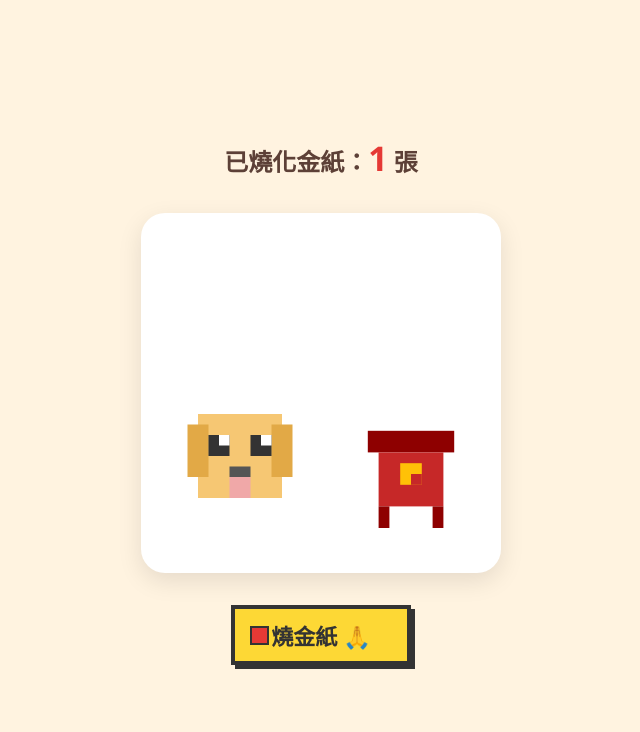
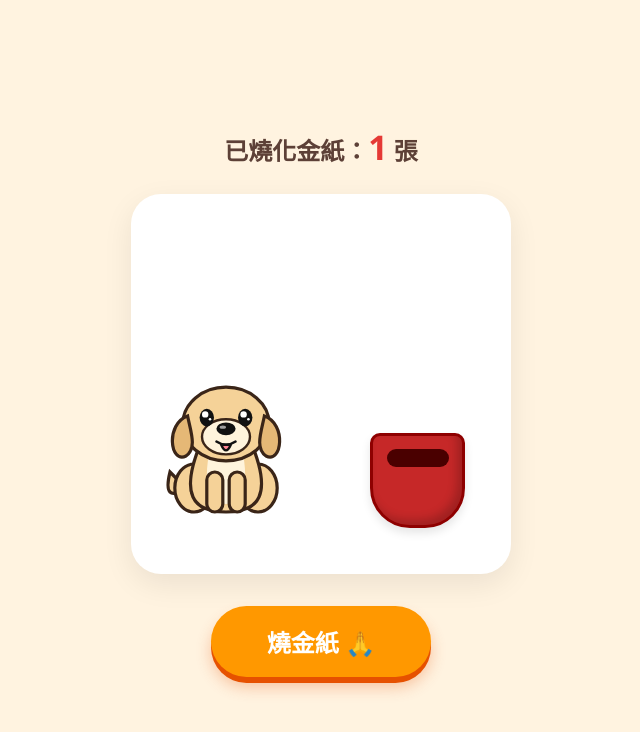
Before and after one commit to Misunwen/viewport, a plain HTML site: page index.html in a window 1280 px wide. Both pictures are taken after a click on the button "燒金紙 🙏". Shown: the whole page, without its empty margins (319-959 px from the left). Drawn offline with Linux system fonts and the light colour scheme.

Commit message:
Add files via upload

```diff
--- a/index.html
+++ b/index.html
@@ -3,12 +3,10 @@
 <head>
 <meta charset="UTF-8">
 <meta name="viewport" content="width=device-width, initial-scale=1.0, maximum-scale=1.0, user-scalable=no">
-<title>點陣拉不拉多燒金紙 (動畫升級版)</title>
+<title>Q版拉不拉多燒金紙 (超萌還原版)</title>
 <style>
-  /* 基礎設定與手機版型自動適配 */
-  * {
-    box-sizing: border-box;
-  }
+  /* 基礎設定與自動適配 */
+  * { box-sizing: border-box; }
   body {
     margin: 0;
     padding: 20px;
@@ -23,169 +21,161 @@
     touch-action: manipulation;
   }
 
-  /* 記數器：使用響應式字型大小 */
+  /* 記數器 */
   .counter {
     font-size: clamp(18px, 5vw, 24px);
     font-weight: bold;
-    margin-bottom: 4vh;
+    margin-bottom: 3vh;
     color: #5D4037;
     text-align: center;
+    z-index: 10;
   }
   .counter span {
     color: #E53935;
     font-size: clamp(26px, 7vw, 34px);
   }
 
-  /* 遊戲場景容器：自動適配手機螢幕寬度與高度，保持正方形 */
+  /* 遊戲場景容器 */
   #scene {
     position: relative;
     width: 85vw;
     height: 85vw;
-    max-width: 360px;
-    max-height: 360px;
+    max-width: 380px;
+    max-height: 380px;
     background: #ffffff;
-    border-radius: 24px;
-    box-shadow: 0 8px 24px rgba(0,0,0,0.1);
+    border-radius: 30px;
+    box-shadow: 0 10px 30px rgba(0,0,0,0.08);
     margin-bottom: 4vh;
     overflow: hidden;
   }
 
-  /* 點陣狗狗：使用百分比定位與縮放 */
+  /* 參考圖片繪製的超萌拉不拉多 */
   .dog {
     position: absolute;
-    left: 10%;
-    bottom: 15%;
-    width: 35%;
-    height: 35%;
+    left: 4%;
+    bottom: 12%;
+    width: clamp(120px, 35vw, 160px);
+    height: clamp(120px, 35vw, 160px);
     z-index: 2;
+    transform-origin: bottom center;
   }
 
   /* 金爐容器 */
   .urn-container {
     position: absolute;
-    right: 10%;
-    bottom: 10%;
-    width: 30%;
-    height: 35%;
+    right: 12%;
+    bottom: 12%;
+    width: 25%;
+    height: 25%;
     display: flex;
     align-items: flex-end;
     justify-content: center;
     z-index: 3;
   }
 
+  /* Q版金爐 */
   .urn {
     width: 100%;
     height: 100%;
+    background: #C62828;
+    border: 3px solid #8E0000;
+    border-radius: 10px 10px 40px 40px;
     position: absolute;
     bottom: 0;
     z-index: 2;
+    box-shadow: inset -5px -5px 10px rgba(0,0,0,0.2), 0 5px 10px rgba(0,0,0,0.1);
+  }
+  .urn::before {
+    content: '';
+    position: absolute;
+    top: 15%;
+    left: 15%;
+    width: 70%;
+    height: 20%;
+    background: #4A0000;
+    border-radius: 10px;
   }
 
-  /* 火焰：平時是微弱小火，與金爐相對位置固定 */
-  .fire {
-    width: 70%;
-    height: 70%;
+  /* 火焰縮放控制層 */
+  .fire-wrapper {
     position: absolute;
-    bottom: 25%;
+    bottom: 30%;
     z-index: 1;
-    opacity: 0.3;
-    transform: scale(0.6);
     transform-origin: bottom center;
   }
 
-  /* 飛行的金紙元素（由JS動態生成，百分比確保軌跡精準） */
+  /* Q版火焰 */
+  .fire {
+    font-size: clamp(50px, 15vw, 70px);
+    transform-origin: bottom center;
+    animation: fireFlicker 0.4s infinite alternate ease-in-out;
+    filter: drop-shadow(0 0 10px rgba(255, 87, 34, 0.5));
+  }
+
+  /* 飛行的金紙 */
   .flying-paper {
     position: absolute;
-    width: 10%;
-    height: 12%;
+    width: clamp(20px, 6vw, 30px);
+    height: clamp(30px, 8vw, 40px);
+    background-color: #FDD835;
+    border: 1px solid #FBC02D;
+    border-radius: 4px;
     z-index: 4;
     pointer-events: none;
+    box-shadow: 1px 1px 3px rgba(0,0,0,0.2);
+  }
+  .flying-paper::after {
+    content: '';
+    position: absolute;
+    width: 30%;
+    height: 30%;
+    background-color: #E53935;
+    top: 50%; left: 50%;
+    transform: translate(-50%, -50%);
+    border-radius: 2px;
   }
 
-  /* 按鈕：保持點陣風格的金紙樣式 */
+  /* Q版按鈕設計 */
   button {
-    width: clamp(140px, 40vw, 180px);
-    height: 60px;
-    background-color: #FDD835;
-    border: 4px solid #333;
-    border-radius: 0;
-    color: #333;
-    font-size: clamp(18px, 4vw, 22px);
+    width: clamp(160px, 50vw, 220px);
+    padding: 18px 0;
+    background-color: #FF9800;
+    border: none;
+    border-radius: 50px;
+    color: white;
+    font-size: clamp(20px, 5vw, 24px);
     font-weight: bold;
     cursor: pointer;
-    position: relative;
-    box-shadow: 4px 4px 0px #333;
+    box-shadow: 0 6px 0 #E65100, 0 10px 15px rgba(230, 81, 0, 0.3);
     transition: transform 0.1s, box-shadow 0.1s;
     -webkit-tap-highlight-color: transparent;
-    display: flex;
-    align-items: center;
-    justify-content: center;
+  }
+  button:active {
+    transform: translateY(6px);
+    box-shadow: 0 0px 0 #E65100, 0 2px 5px rgba(230, 81, 0, 0.3);
   }
 
-  button::before {
-    content: '';
-    position: absolute;
-    left: 15px;
-    width: 15px;
-    height: 15px;
-    background-color: #E53935;
-    border: 2px solid #333;
+  /* --- 動畫區 --- */
+
+  /* 狗狗丟金紙動畫 */
+  @keyframes dogThrow {
+    0%, 100% { transform: translateY(0) rotate(0); }
+    50% { transform: translateY(-12px) rotate(-8deg); }
   }
 
-  button:active {
-    transform: translate(2px, 2px);
-    box-shadow: 2px 2px 0px #333;
+  /* 金紙拋物線 */
+  @keyframes throwPaper {
+    0% { left: 30%; bottom: 40%; transform: rotate(0deg) scale(1); opacity: 1; }
+    50% { left: 45%; bottom: 55%; transform: rotate(180deg) scale(1.1); }
+    100% { left: 72%; bottom: 25%; transform: rotate(360deg) scale(0.4); opacity: 0; }
   }
 
-  /* --- 動畫效果定義 --- */
-
-  /* 狗狗點頭與微晃 */
-  @keyframes dogNod {
-    0%, 100% { transform: translateY(0); }
-    50% { transform: translateY(-6px) rotate(-3deg); }
+  @keyframes fireFlicker {
+    0% { transform: scale(0.95) rotate(-3deg); }
+    100% { transform: scale(1.05) rotate(3deg); }
   }
 
-  /* 金紙拋入軌跡（從左下偏中飛往右下金爐口） */
-  @keyframes throwPaper {
-    0% {
-      left: 32%;
-      bottom: 35%;
-      transform: rotate(0deg) scale(1);
-      opacity: 1;
-    }
-    40% {
-      left: 50%;
-      bottom: 50%; /* 形成拋物線頂點 */
-      transform: rotate(90deg) scale(1.1);
-    }
-    100% {
-      left: 68%;
-      bottom: 26%; /* 準確落入金爐中央 */
-      transform: rotate(210deg) scale(0.6);
-      opacity: 0.5;
-    }
-  }
-
-  /* 熊熊烈火突發暴燃動畫 */
-  @keyframes fireFlareUp {
-    0% { transform: scale(0.6); opacity: 0.3; }
-    12% { transform: scale(1.4, 1.7); opacity: 1; }
-    30% { transform: scale(1.5, 1.8); opacity: 1; }
-    60% { transform: scale(1.1, 1.3); opacity: 0.9; }
-    100% { transform: scale(0.6); opacity: 0.3; }
-  }
-
-  /* 日常微弱搖擺的火苗 */
-  @keyframes fireIdle {
-    0%, 100% { transform: scale(0.6, 0.6); opacity: 0.3; }
-    50% { transform: scale(0.65, 0.55); opacity: 0.4; }
-  }
-
-  .animate-dog { animation: dogNod 0.25s ease; }
-
-  /* 狀態切換類別 */
-  .fire-idle { animation: fireIdle 0.6s infinite alternate ease-in-out; }
-  .fire-flare { animation: fireFlareUp 0.6s ease-out forwards; }
+  .animate-dog { animation: dogThrow 0.3s ease; }
 </style>
 </head>
 <body>
@@ -194,100 +184,112 @@
 
 <div id="scene">
   <div class="dog" id="dog">
-    <svg xmlns="http://www.w3.org/2000/svg" viewBox="0 0 12 12" width="100%" height="100%">
-      <rect x="2" y="2" width="8" height="8" fill="#F6C773" />
-      <rect x="1" y="3" width="2" height="5" fill="#E2A946" />
-      <rect x="9" y="3" width="2" height="5" fill="#E2A946" />
-      <rect x="3" y="4" width="2" height="2" fill="#333" />
-      <rect x="7" y="4" width="2" height="2" fill="#333" />
-      <rect x="4" y="4" width="1" height="1" fill="#FFF" />
-      <rect x="8" y="4" width="1" height="1" fill="#FFF" />
-      <rect x="5" y="7" width="2" height="1" fill="#555" />
-      <rect x="5" y="8" width="2" height="2" fill="#F0A8A8" />
+    <svg xmlns="http://www.w3.org/2000/svg" viewBox="0 0 100 100" width="100%" height="100%">
+      <path d="M 25 75 Q 10 85 15 65 Z" fill="#F5D298" stroke="#3A2518" stroke-width="2"/>
+
+      <ellipse cx="30" cy="75" rx="12" ry="15" fill="#F5D298" stroke="#3A2518" stroke-width="2"/>
+      <ellipse cx="70" cy="75" rx="12" ry="15" fill="#F5D298" stroke="#3A2518" stroke-width="2"/>
+
+      <path d="M 35 45 C 20 80 30 90 50 90 C 70 90 80 80 65 45 Z" fill="#F5D298" stroke="#3A2518" stroke-width="2"/>
+
+      <path d="M 40 50 C 35 75 40 85 50 85 C 60 85 65 75 60 50 Z" fill="#FFF4DC"/>
+
+      <rect x="38" y="65" width="10" height="25" rx="5" fill="#F5D298" stroke="#3A2518" stroke-width="2"/>
+      <rect x="52" y="65" width="10" height="25" rx="5" fill="#F5D298" stroke="#3A2518" stroke-width="2"/>
+
+      <ellipse cx="50" cy="35" rx="27" ry="23" fill="#F5D298" stroke="#3A2518" stroke-width="2"/>
+
+      <path d="M 26 30 C 12 35 15 60 25 55 C 32 50 28 40 26 30 Z" fill="#E5B876" stroke="#3A2518" stroke-width="2"/>
+      <path d="M 74 30 C 88 35 85 60 75 55 C 68 50 72 40 74 30 Z" fill="#E5B876" stroke="#3A2518" stroke-width="2"/>
+
+      <ellipse cx="50" cy="43" rx="15" ry="11" fill="#FFF4DC" stroke="#3A2518" stroke-width="1.5"/>
+
+      <ellipse cx="50" cy="38" rx="6" ry="4" fill="#111"/>
+      <ellipse cx="48" cy="37" rx="2" ry="1" fill="#FFF" opacity="0.6"/>
+
+      <path d="M 44 46 Q 50 50 56 46" fill="none" stroke="#111" stroke-width="1.5" stroke-linecap="round"/>
+      <path d="M 47 48 Q 50 55 53 48 Z" fill="#FF8593" stroke="#111" stroke-width="1.5" stroke-linejoin="round"/>
+
+      <ellipse cx="38" cy="31" rx="4.5" ry="5.5" fill="#111"/>
+      <ellipse cx="62" cy="31" rx="4.5" ry="5.5" fill="#111"/>
+
+      <circle cx="37" cy="29" r="2" fill="#FFF"/>
+      <circle cx="40" cy="32" r="0.8" fill="#FFF"/>
+      <circle cx="61" cy="29" r="2" fill="#FFF"/>
+      <circle cx="64" cy="32" r="0.8" fill="#FFF"/>
     </svg>
   </div>
 
   <div class="urn-container">
-    <div class="fire fire-idle" id="fire">
-      <svg xmlns="http://www.w3.org/2000/svg" viewBox="0 0 8 8" width="100%" height="100%">
-        <rect x="3" y="0" width="2" height="8" fill="#F44336" />
-        <rect x="2" y="2" width="4" height="6" fill="#FF9800" />
-        <rect x="3" y="4" width="2" height="4" fill="#FFEB3B" />
-      </svg>
+    <div class="fire-wrapper" id="fireWrapper" style="transform: scale(0.6);">
+      <div class="fire">🔥</div>
     </div>
-
-    <div class="urn">
-      <svg xmlns="http://www.w3.org/2000/svg" viewBox="0 0 10 10" width="100%" height="100%">
-        <rect x="1" y="1" width="8" height="2" fill="#8E0000" />
-        <rect x="2" y="3" width="6" height="5" fill="#C62828" />
-        <rect x="2" y="8" width="1" height="2" fill="#8E0000" />
-        <rect x="7" y="8" width="1" height="2" fill="#8E0000" />
-        <rect x="4" y="4" width="2" height="2" fill="#FFC107" />
-        <rect x="5" y="5" width="1" height="1" fill="#C62828" />
-      </svg>
-    </div>
+    <div class="urn"></div>
   </div>
 </div>
 
 <button id="burnBtn">燒金紙 🙏</button>
-
-<div id="paperTemplate" style="display: none;">
-  <svg xmlns="http://www.w3.org/2000/svg" viewBox="0 0 5 6" width="100%" height="100%">
-    <rect x="0" y="0" width="5" height="6" fill="#FDD835" />
-    <rect x="1" y="1" width="3" height="4" fill="#FBC02D" />
-    <rect x="2" y="2" width="1" height="2" fill="#E53935" />
-  </svg>
-</div>
 
 <script>
   let count = 0;
   const btn = document.getElementById('burnBtn');
   const countEl = document.getElementById('count');
   const dog = document.getElementById('dog');
-  const fire = document.getElementById('fire');
+  const fireWrapper = document.getElementById('fireWrapper');
   const scene = document.getElementById('scene');
-  const paperTemplate = document.getElementById('paperTemplate');
+
+  // 熱量系統變數
+  let currentHeat = 0.6;
+  const minHeat = 0.6;
+  const maxHeat = 3.5;
+  const heatPerPaper = 0.4;
+  const decayRate = 0.02;
 
   btn.addEventListener('click', () => {
-    // 1. 讓狗狗動起來
+    // 狗狗丟金紙動畫
     dog.classList.remove('animate-dog');
     void dog.offsetWidth;
     dog.classList.add('animate-dog');
 
-    // 2. 動態實體化一張金紙並執行飛進去的動畫
+    // 產生飛行金紙
     const paper = document.createElement('div');
     paper.className = 'flying-paper';
-    paper.innerHTML = paperTemplate.innerHTML;
     scene.appendChild(paper);
 
-    // 金紙飛躍總時間設定為 0.35 秒
-    paper.style.animation = 'throwPaper 0.35s forwards ease-in';
+    const flyDuration = 350;
+    paper.style.animation = `throwPaper ${flyDuration}ms forwards ease-in-out`;
 
-    // 3. 計算金紙抵達金爐的時間點 (0.35 秒)
+    // 抵達火爐後觸發
     setTimeout(() => {
-      // 金紙進爐，銷毀飛行的金紙節點
       paper.remove();
-
-      // 增加計數更新顯示
       count++;
       countEl.textContent = count;
 
-      // 4. 讓火焰瞬間暴燃 (Flare Up)
-      fire.classList.remove('fire-idle', 'fire-flare');
-      void fire.offsetWidth; // 強制重繪動畫
-      fire.classList.add('fire-flare');
+      currentHeat += heatPerPaper;
+      if (currentHeat > maxHeat) currentHeat = maxHeat;
+      updateFireScale();
 
-      // 5. 暴燃動畫播完後 (0.6秒)，自動切換回常態微火狀態
-      setTimeout(() => {
-        // 確保沒有在切換途中又塞了新的金紙才觸發回復
-        if (fire.classList.contains('fire-flare')) {
-          fire.classList.remove('fire-flare');
-          fire.classList.add('fire-idle');
-        }
-      }, 600);
+    }, flyDuration);
+  });
 
-    }, 350);
-  });
+  // 更新火焰大小
+  function updateFireScale() {
+    fireWrapper.style.transform = `scale(${currentHeat})`;
+    if(currentHeat > 2.0) {
+       fireWrapper.style.filter = 'brightness(1.2)';
+    } else {
+       fireWrapper.style.filter = 'brightness(1)';
+    }
+  }
+
+  // 自動冷卻系統
+  setInterval(() => {
+    if (currentHeat > minHeat) {
+      currentHeat -= decayRate;
+      if (currentHeat < minHeat) currentHeat = minHeat;
+      updateFireScale();
+    }
+  }, 50);
 </script>
 </body>
 </html>
```
